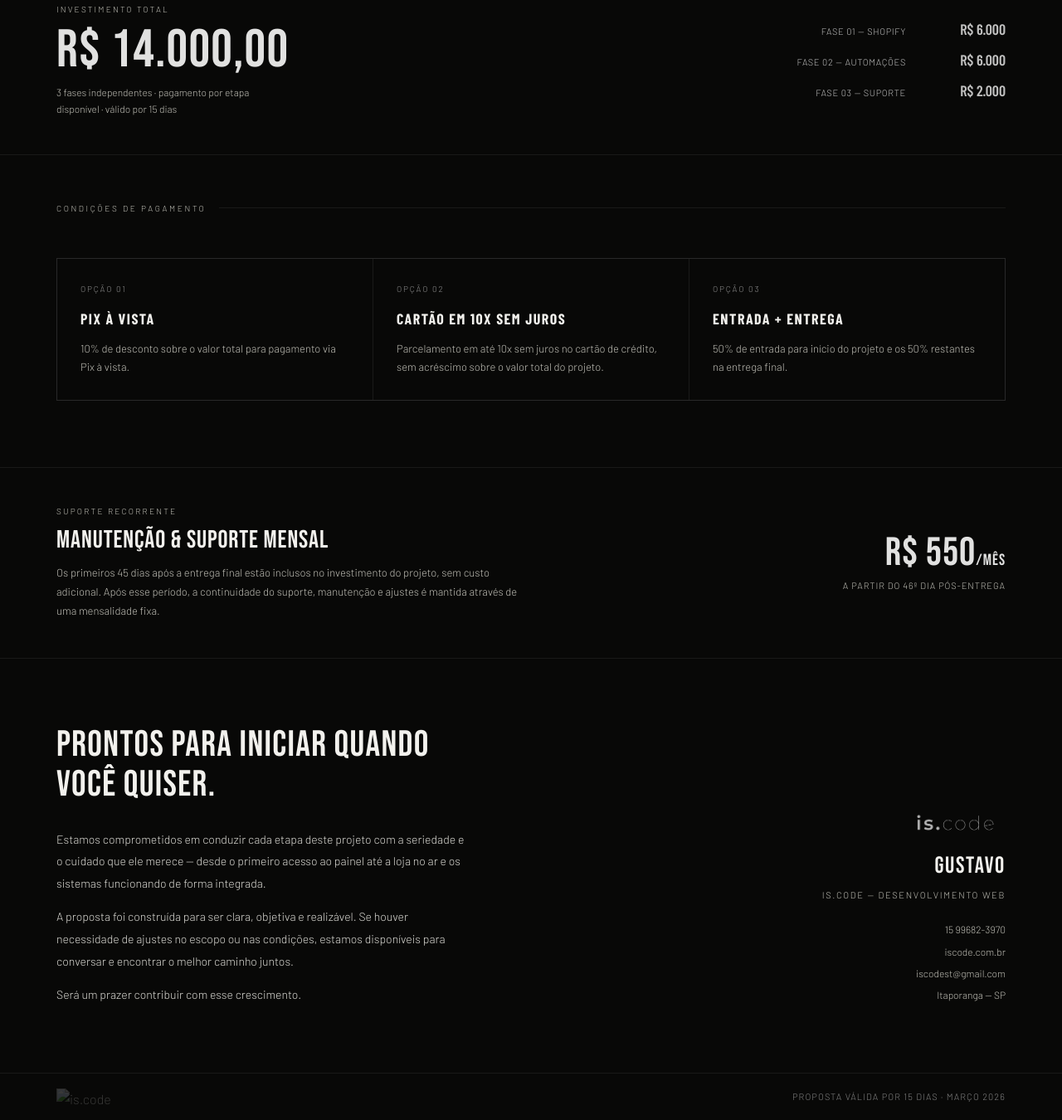
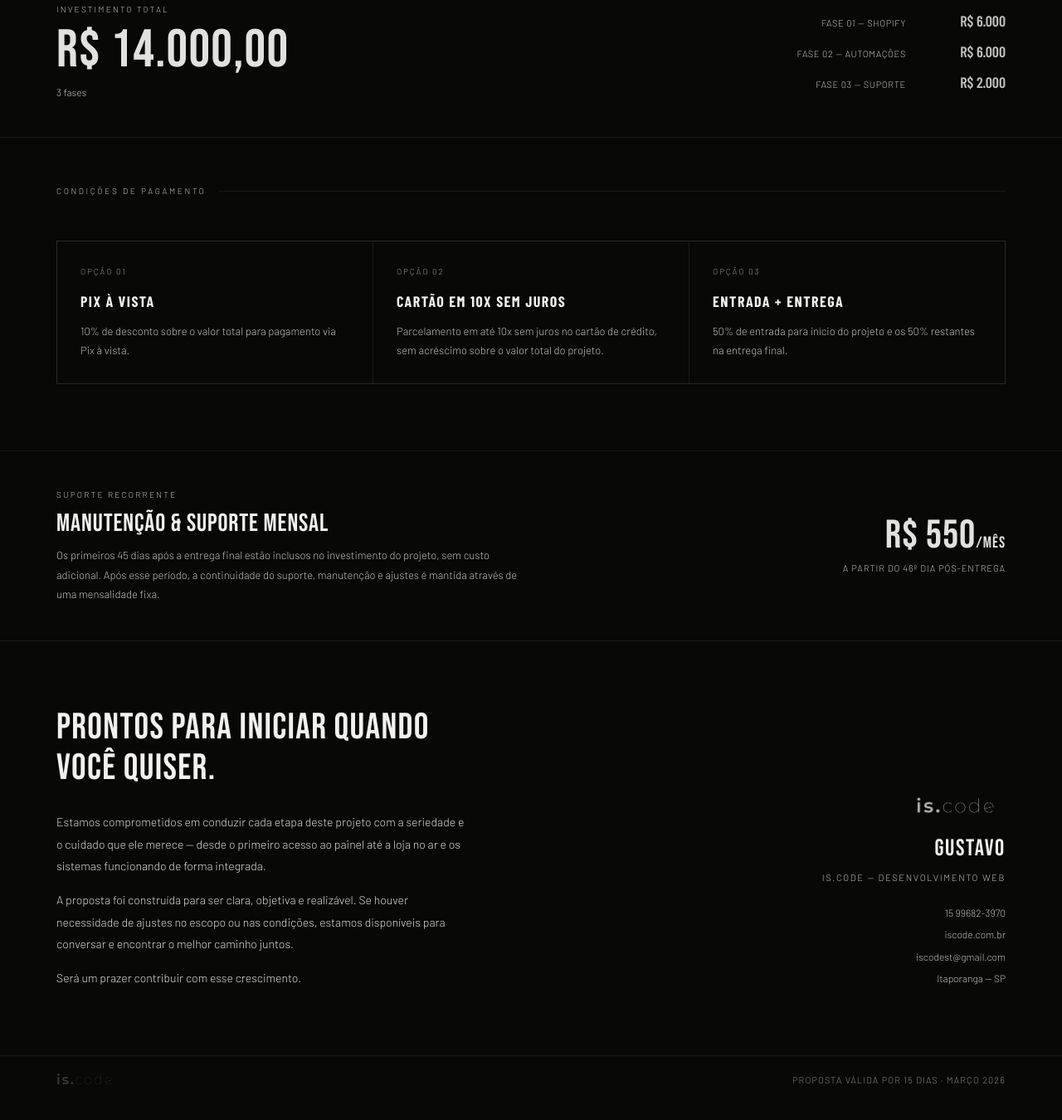
Before and after one commit to gustavobrisoladev-spec/pro, a plain HTML site: page index.html in a window 1280 px wide. Shown: the part 5086-6436 px from the top of the page at 83% size. After the commit the page ends 6415 px from the top, so only its background shows below. Drawn offline with nearby package versions, Linux system fonts and the light colour scheme.

Commit message:
Update index.html

```diff
--- a/index.html
+++ b/index.html
@@ -401,7 +401,7 @@ body{background:var(--black);color:var(--white);font-family:"Barlow",sans-serif;
   <div>
     <div class="invest-label">Investimento Total</div>
     <div class="invest-total">R$ 14.000,00</div>
-    <div class="invest-note">3 fases independentes · pagamento por etapa disponível · válido por 15 dias</div>
+    <div class="invest-note">3 fases</div>
   </div>
   <div class="invest-right">
     <div class="inv-row"><span class="inv-name">Fase 01 — Shopify</span><span class="inv-val">R$ 6.000</span></div>
@@ -469,7 +469,7 @@ body{background:var(--black);color:var(--white);font-family:"Barlow",sans-serif;
 </div>
 
 <div class="footer-bar">
-  <img class="footer-logo" src="SUBSTITUA_PELO_LOGO_AQUI.png" alt="is.code">
+  <img class="footer-logo" src="logo.png" alt="is.code">
   <div class="footer-note">Proposta válida por 15 dias · Março 2026</div>
 </div>
 
```
